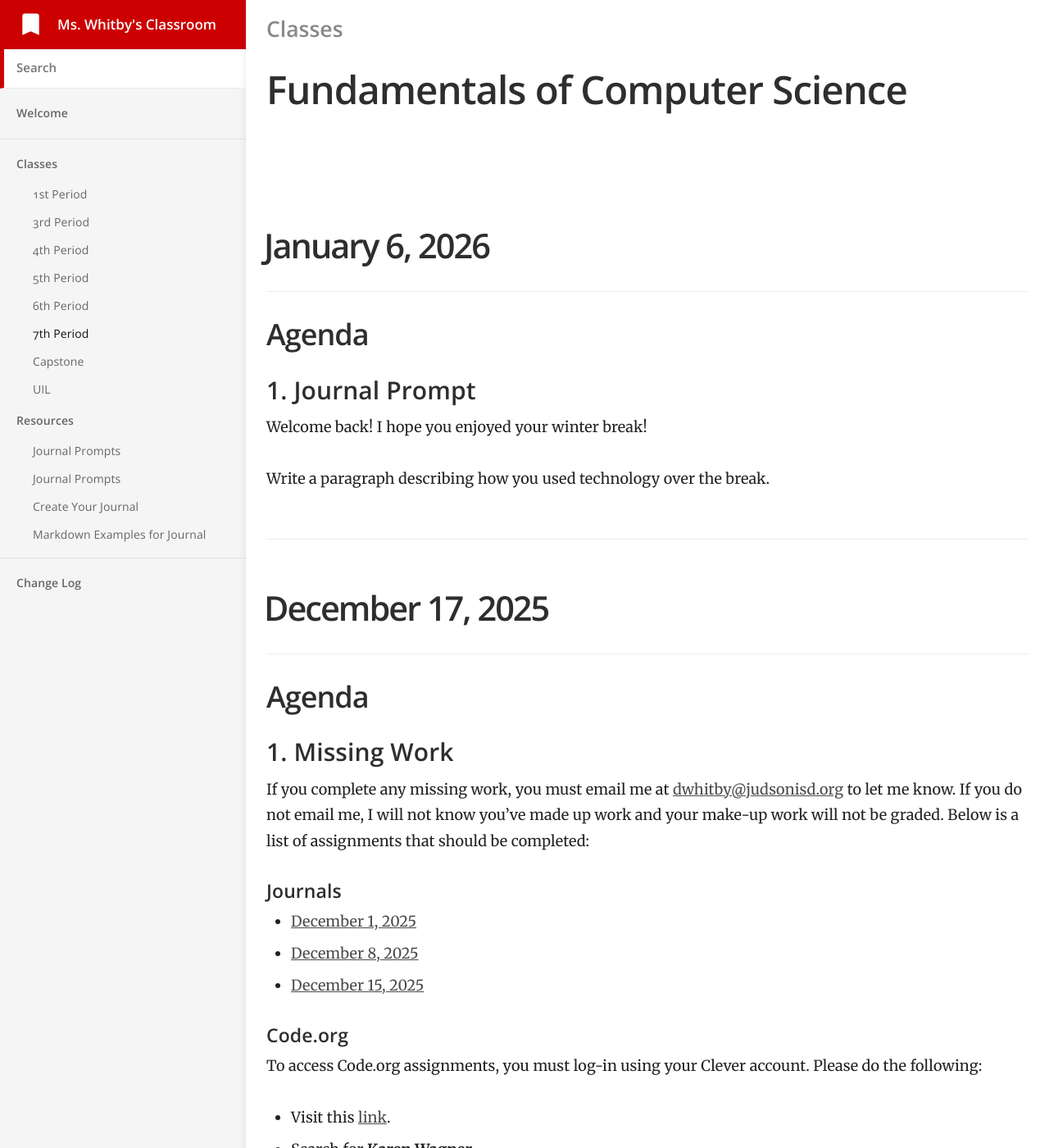
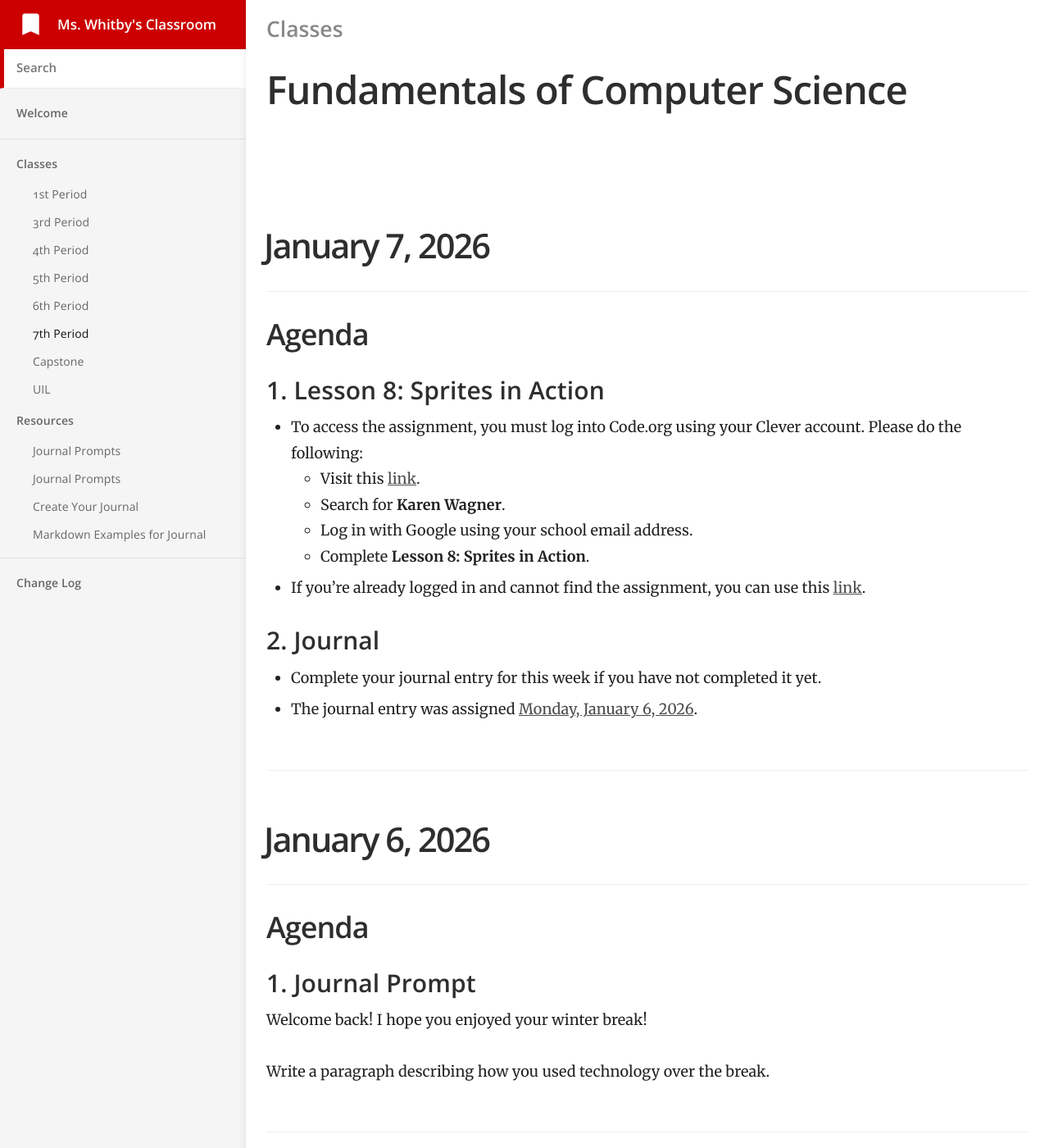
Before and after one commit to mswhitby/classroom, a Jekyll site: the page built from _docs/classes/7th.md, in a window 1280 px wide and 1400 px high. Shown: the whole window at 82% size. Built offline with Jekyll 4.4.1, drawn with Linux system fonts in a browser that asks for light colours.

Commit message:
Updated lessons

```diff
--- a/_docs/classes/7th.md
+++ b/_docs/classes/7th.md
@@ -4,6 +4,26 @@ subtitle: Fundamentals of Computer Science
 category: Classes
 order: 6
 ---
+
+# January 7, 2026
+
+## Agenda
+
+### 1. Lesson 8: Sprites in Action
+- To access the assignment, you must log into Code.org using your Clever account. Please do the following:
+    - Visit this [link](https://clever.com/oauth/district-picker?client_id=2f27405716644a951b23&redirect_uri=https%3A%2F%2Fstudio.code.org%2Fusers%2Fauth%2Fclever%2Fcallback&response_type=code&state=ede33ff61289cf32708a0f54079cdd23e31d0b0a02b0e0e8).
+    - Search for **Karen Wagner**.
+    - Log in with Google using your school email address.
+    - Complete **Lesson 8: Sprites in Action**.
+
+- If you're already logged in and cannot find the assignment, you can use this [link](https://studio.code.org/courses/express-2025/units/1/lessons/8/levels/1).
+
+### 2. Journal
+
+- Complete your journal entry for this week if you have not completed it yet.
+- The journal entry was assigned [Monday, January 6, 2026](https://github.com/mswhitby/classroom/blob/main/_docs/resources/journal.md#january-6-2025).
+
+----
 
 # January 6, 2026
 
```
Also changed, not shown: _docs/classes/1st.md (+0 -4 lines), _docs/classes/3rd.md (+20 -0 lines).
